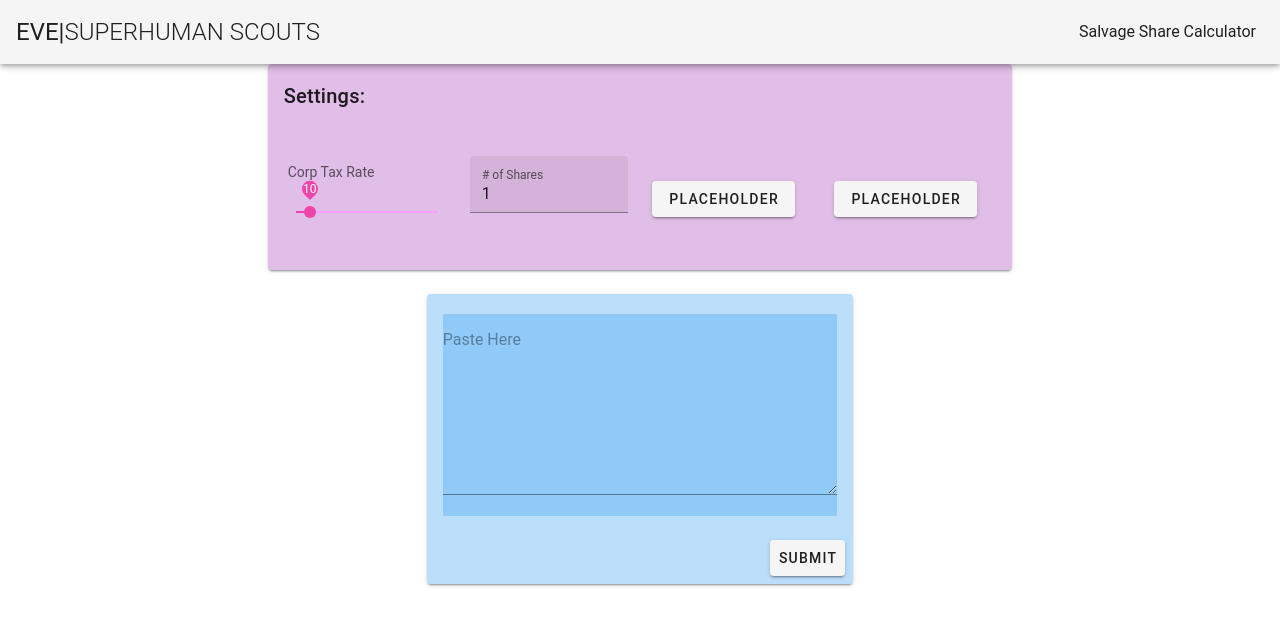
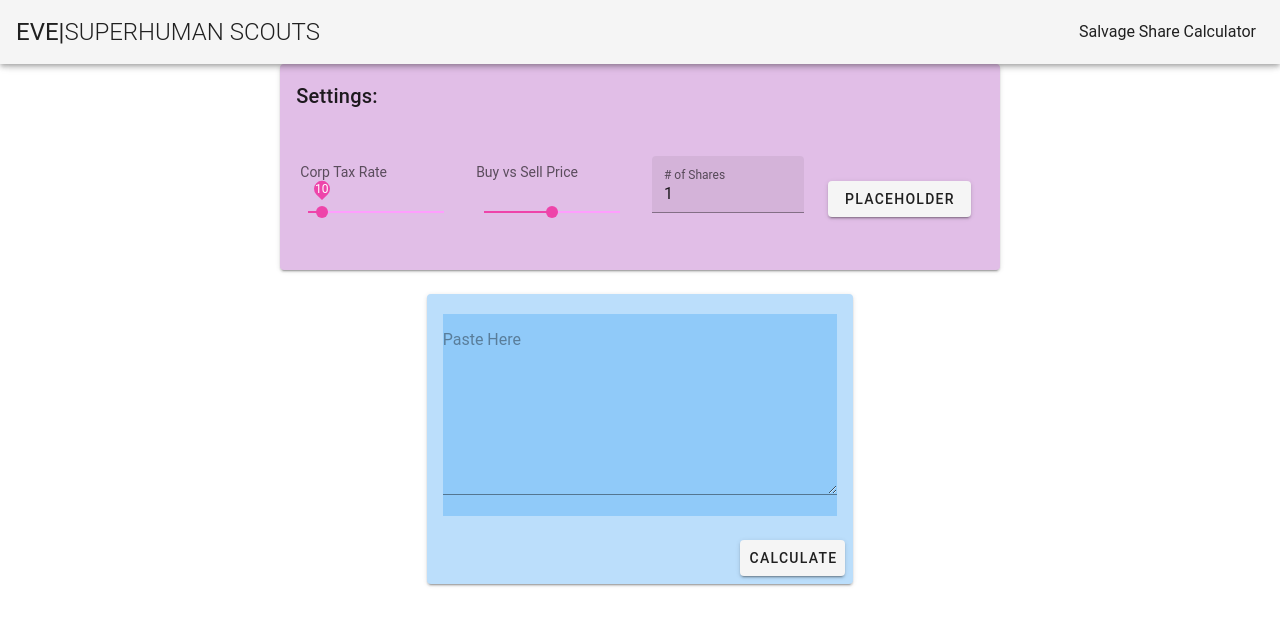
Before and after one commit to karnthis/evecalc, a Vue app: page / in a window 1280 px wide. Shown: the top 626 px of the page. Built offline with nearby package versions, Linux system fonts and the light colour scheme; a small style sheet from the web is missing.

Commit message:
Improvements

```diff
--- a/src/App.vue
+++ b/src/App.vue
@@ -25,11 +25,13 @@
                   <v-slider v-model="slider" :thumb-size="16" thumb-label="always"></v-slider>
                 </v-col>
                 <v-col cols="3">
+                  <v-subheader class="pl-0">Buy vs Sell Price</v-subheader>
+                  <v-slider v-model="weight" :thumb-size="16" thumb-label></v-slider>
+                </v-col>
+                <v-col cols="3">
                   <v-text-field v-model="shares" label="# of Shares" filled></v-text-field>
                 </v-col>
-                <v-col cols="3">
-                  <v-btn>placeholder</v-btn>
-                </v-col>
+
                 <v-col cols="3">
                   <v-btn>placeholder</v-btn>
                 </v-col>
@@ -52,7 +54,7 @@
                 </v-card-text>
                 <v-card-actions>
                   <v-spacer></v-spacer>
-                  <v-btn @click="process">Submit</v-btn>
+                  <v-btn @click="process">Calculate</v-btn>
                 </v-card-actions>
               </v-card>
             </v-flex>
@@ -73,13 +75,19 @@
                     <v-list-item>
                       <v-list-item-title>Total Sell: {{ prettyTotals(returned.src.sell) }}</v-list-item-title>
                     </v-list-item>
+                    <v-list-item>
+                      <v-list-item-title>Adjusted Value: {{ prettyTotals(((100-weight)/100*returned.src.buy + (weight/100*returned.src.sell))) }}</v-list-item-title>
+                    </v-list-item>
                   </v-col>
                   <v-col>
                     <v-list-item>
-                      <v-list-item-title>Adjusted Total: {{ prettyTotals(returned.src.buy/safeNumber(slider)) }}</v-list-item-title>
+                      <v-list-item-title>Final Total: {{ prettyTotals(returned.src.buy/safeNumber(slider)) }}</v-list-item-title>
                     </v-list-item>
                     <v-list-item>
                       <v-list-item-title>Per Share: {{ prettyTotals(prettyTotals(returned.src.buy/safeNumber(slider))/safeNumber(shares)) }}</v-list-item-title>
+                    </v-list-item>
+                    <v-list-item>
+                      <v-list-item-title>Total Corp Tax: {{ prettyTotals(prettyTotals(returned.src.buy/safeNumber(100-slider))) }}</v-list-item-title>
                     </v-list-item>
                   </v-col>
                 </v-row>
@@ -103,11 +111,12 @@ export default {
   data: () => ({
     returned: "",
     slider: 10,
-    shares: 1
+    shares: 1,
+    weight: 50
   }),
   methods: {
     safeNumber(num) {
-      return num | 1
+      return num | 1;
     },
     prettyTotals(val) {
       let wrk = val * 100;
```
